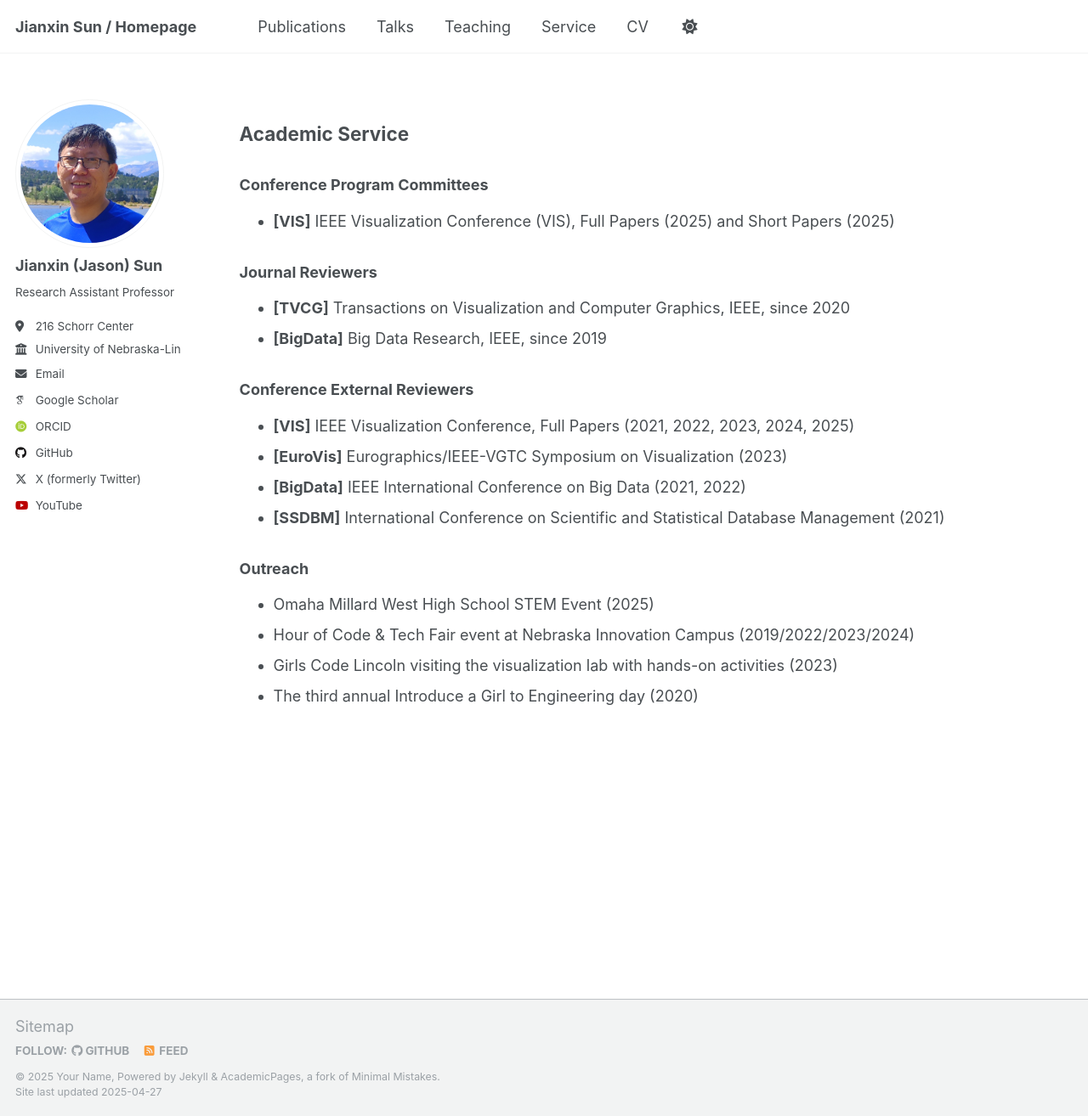
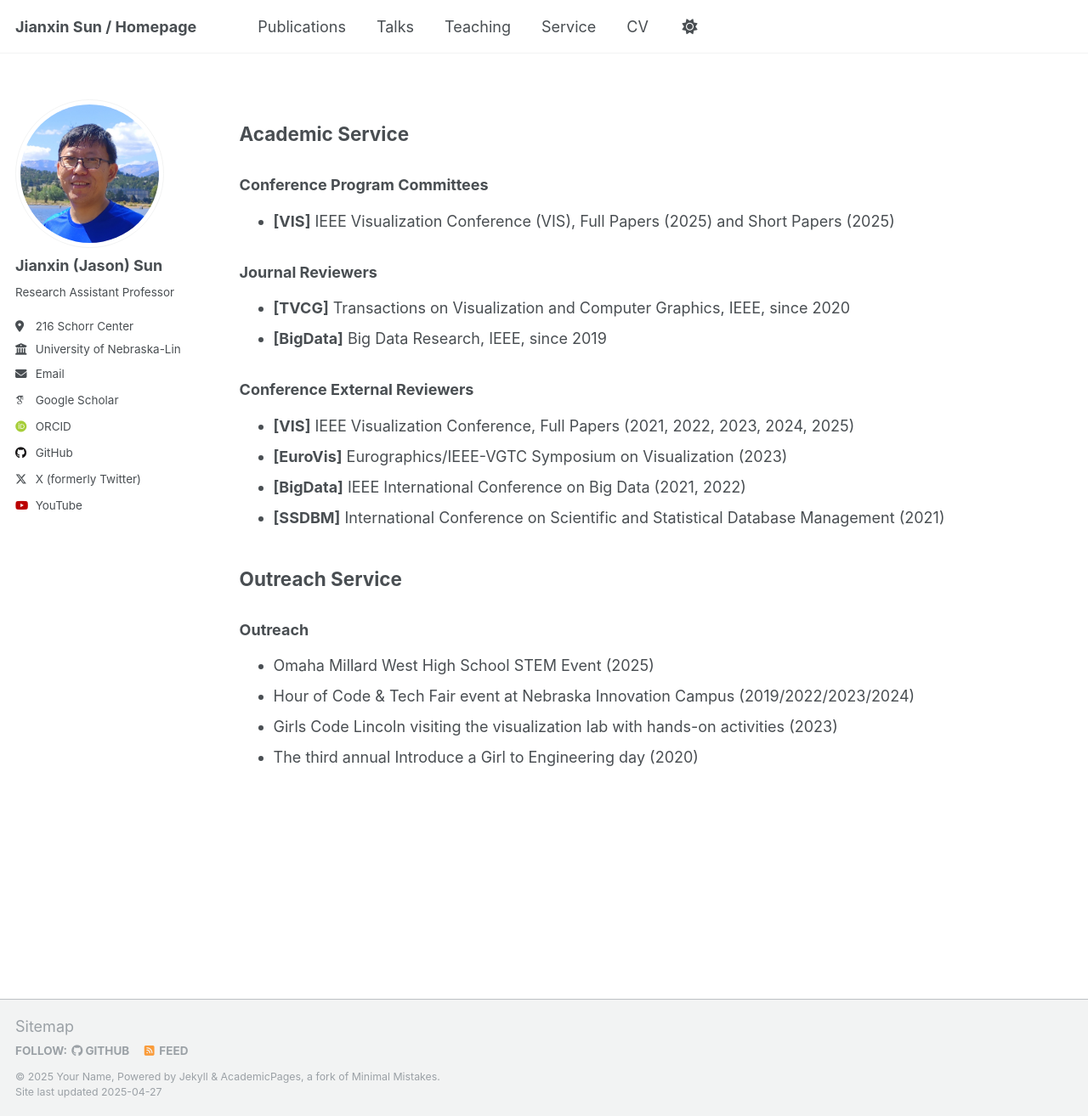
Before and after one commit to sunjianxin/sunjianxin.github.io, a Jekyll site: the page built from _pages/portfolio.html, in a window 1280 px wide and 1314 px high. Shown: the whole window at 85% size. Built offline with Jekyll 4.4.1, drawn with Linux system fonts in a browser that asks for light colours; some web fonts are replaced.

Commit message:
Update portfolio.html

```diff
--- a/_pages/portfolio.html
+++ b/_pages/portfolio.html
@@ -23,6 +23,7 @@ author_profile: true
   <li><strong>[BigData]</strong> IEEE International Conference on Big Data (2021, 2022)</li>
   <li><strong>[SSDBM]</strong> International Conference on Scientific and Statistical Database Management (2021)</li>
 </ul>
+<h2>Outreach Service</h2>
 <h3>Outreach</h3>
 <ul>
   <li>Omaha Millard West High School STEM Event (2025)</li>
```
